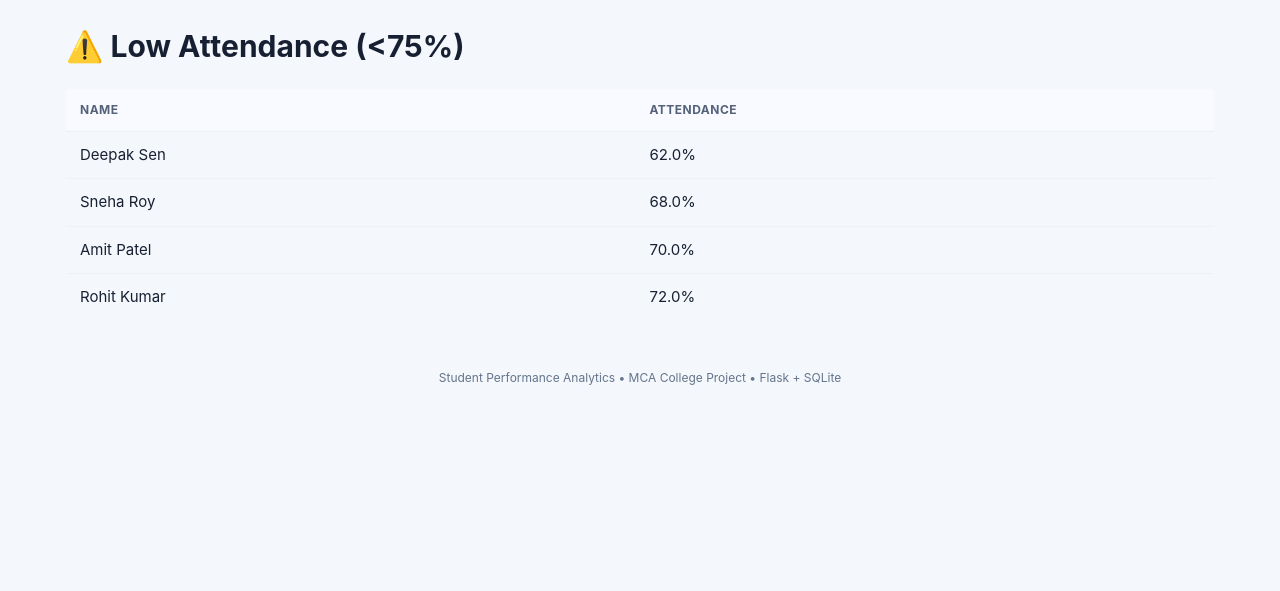
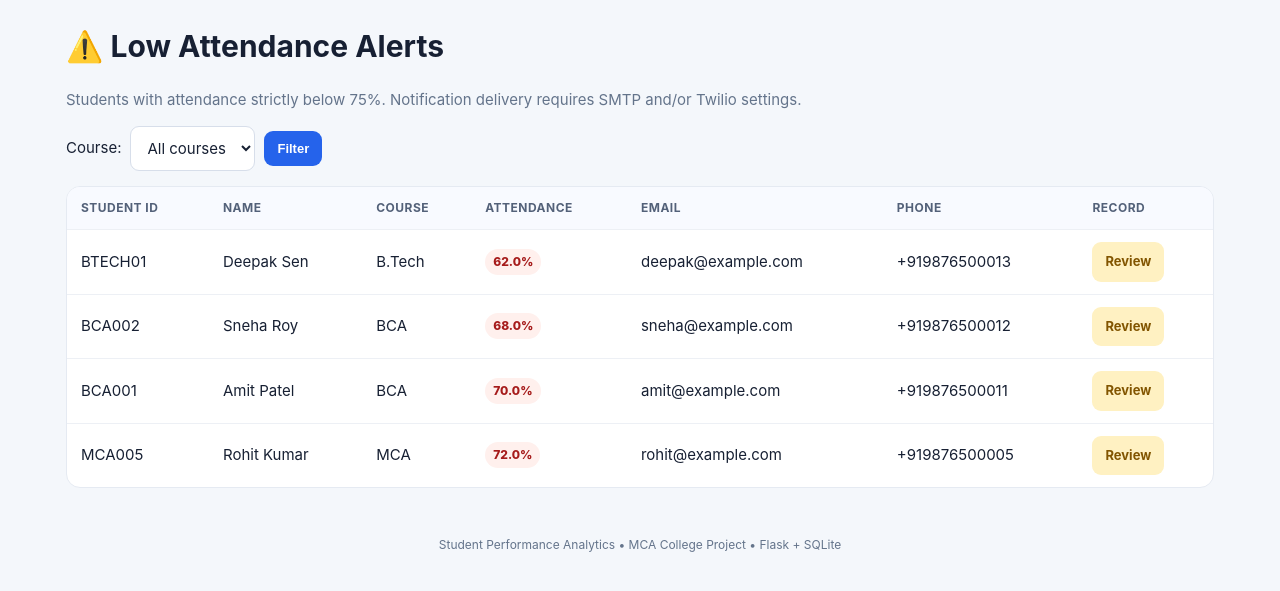
Before and after one commit to kmatloob156-coder/student-performance-analytics-1, a Flask app: page /low-attendance in a window 1280 px wide. Shown: the part 64-655 px from the top of the page. Run offline with Flask 3, Linux system fonts and the light colour scheme; data comes from the database, SQL or seed files in the repository.

Commit message:
Revamp low attendance template with filtering options

```diff
--- a/templates/low_attendance.html
+++ b/templates/low_attendance.html
@@ -1,5 +1 @@
-{% extends "base.html" %}{% block content %}
-<div class="container"><div class="box"><h1>⚠️ Low Attendance (&lt;75%)</h1>
-{% if students %}<table><tr><th>Name</th><th>Attendance</th></tr>{% for s in students %}<tr><td>{{s.name}}</td><td>{{s.attendance}}%</td></tr>{% endfor %}</table>
-{% else %}<p>No student below 75% attendance.</p>{% endif %}
-</div></div>{% endblock %}
+{% extends 'base.html' %}{% block content %}<main class="container"><h1>⚠️ Low Attendance Alerts</h1><p class="muted">Students with attendance strictly below 75%. Notification delivery requires SMTP and/or Twilio settings.</p><form class="filters" method="get"><label for="course">Course:</label><select id="course" name="course"><option value="">All courses</option>{% for c in courses %}<option value="{{ c }}" {% if selected_course==c %}selected{% endif %}>{{ c }}</option>{% endfor %}</select><button class="btn-primary">Filter</button></form>{% if students %}<div class="tablewrap"><table><thead><tr><th>Student ID</th><th>Name</th><th>Course</th><th>Attendance</th><th>Email</th><th>Phone</th><th>Record</th></tr></thead><tbody>{% for s in students %}<tr><td>{{ s.student_id }}</td><td>{{ s.name }}</td><td>{{ s.course }}</td><td><span class="badge low">{{ s.attendance|round(1) }}%</span></td><td>{{ s.email or '—' }}</td><td>{{ s.phone or '—' }}</td><td><a class="btn btn-warn" href="{{ url_for('edit_student',student_id=s.student_id) }}">Review</a></td></tr>{% endfor %}</tbody></table></div>{% else %}<div class="panel empty">Great! No students below 75% for this filter.</div>{% endif %}</main>{% endblock %}
```
